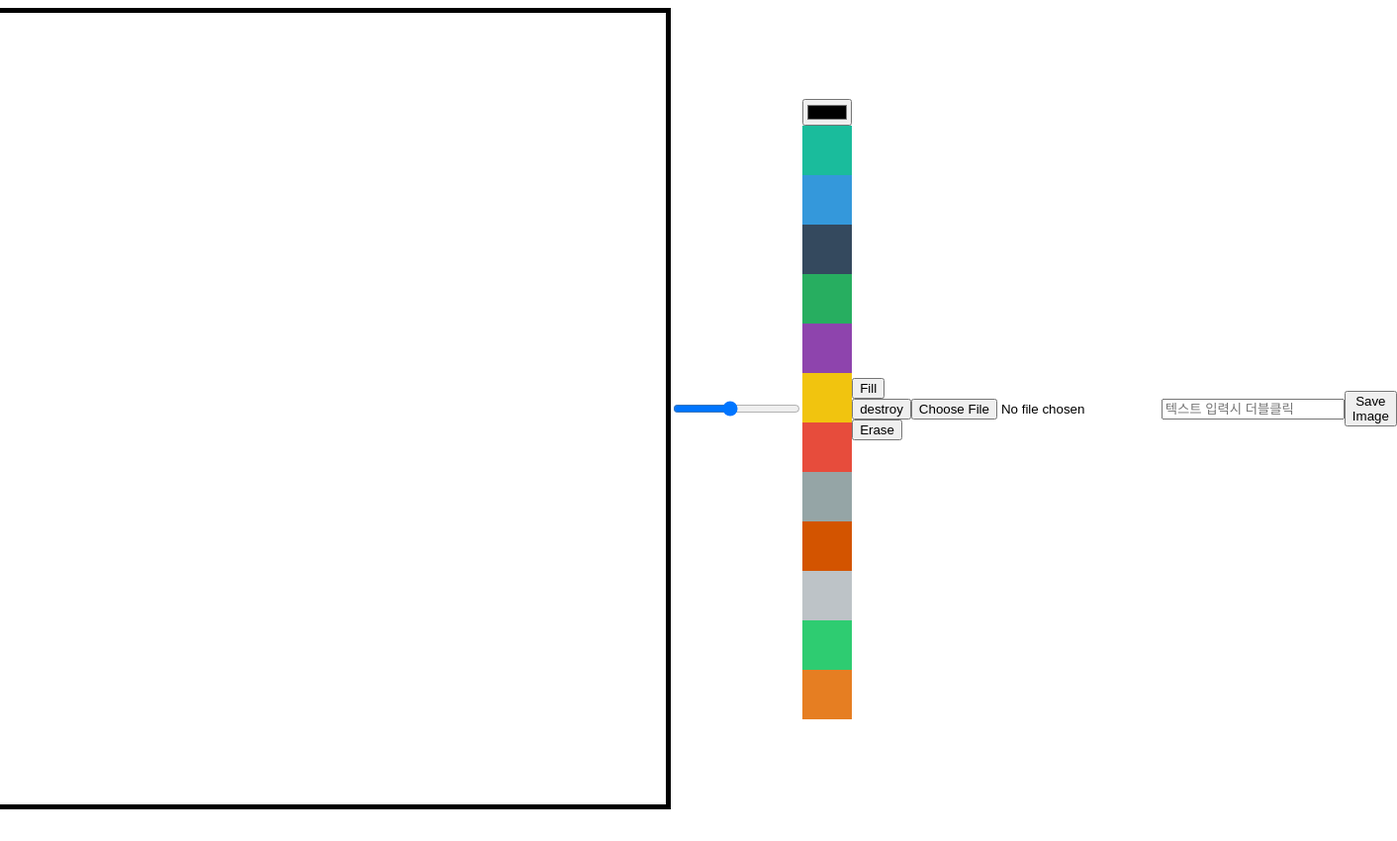
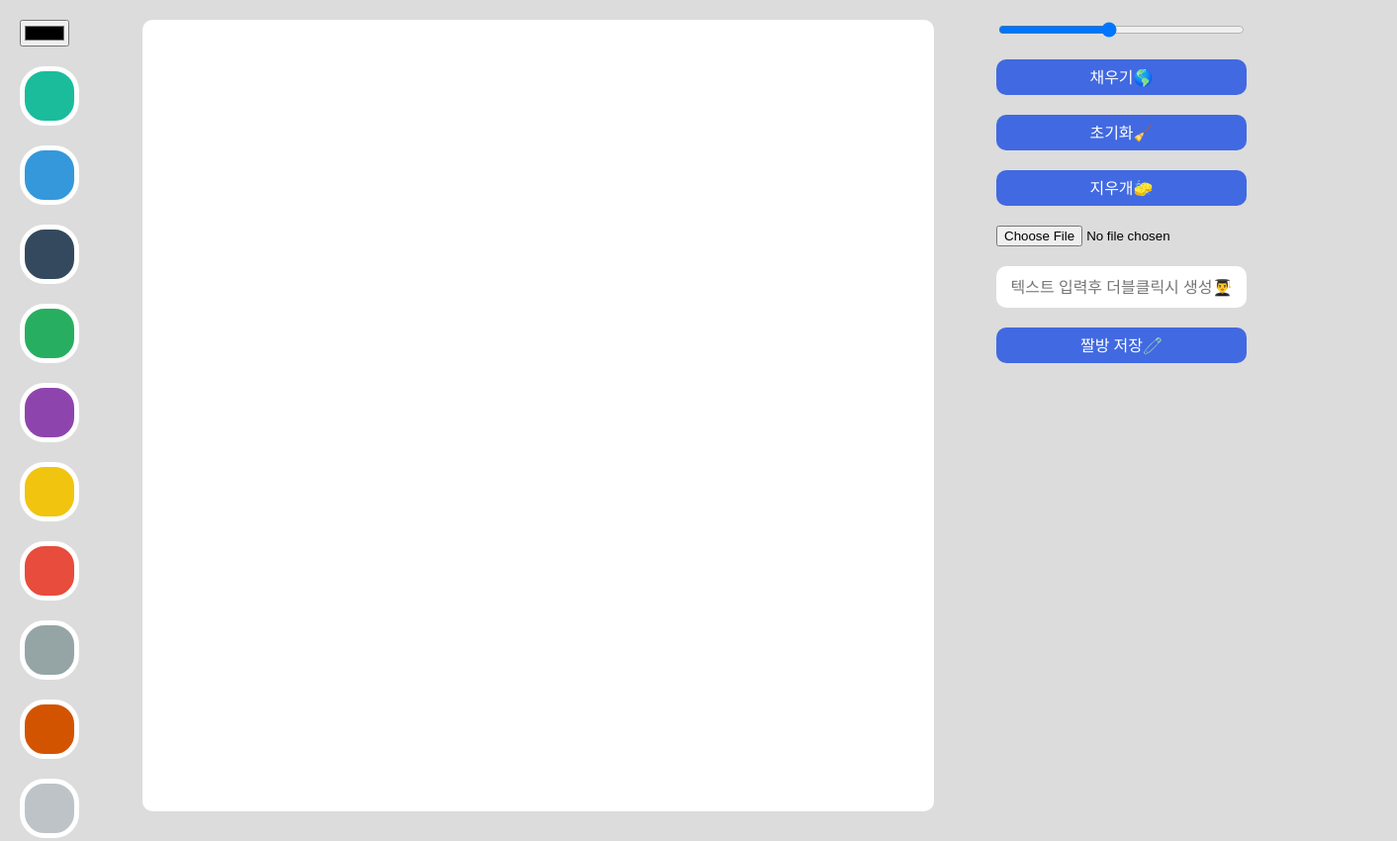
Before and after one commit to imonkfcwifi/JavaScript_MEME-Maker, a plain HTML site: page index.html in a window 1280 px wide. Shown: the top 850 px of the page at 99% size, 1412 px wide, since content can reach past the window. Before the commit the page ends 826 px from the top, so only its background shows below. Drawn offline with Linux system fonts and the light colour scheme.

Commit message:
finished

```diff
--- a/app.js
+++ b/app.js
@@ -53,11 +53,11 @@ function oncolorchange(event) {
 function onModeClick() {
     if (isFilling) {
         isFilling = false;
-        modeBtn.innerText = "Fill";
+        modeBtn.innerText = "채우기";
     }
     else {
         isFilling = true;
-        modeBtn.innerText = "draw";
+        modeBtn.innerText = "그리기";
     }
 }
 
@@ -112,7 +112,7 @@ function onSaveClick() {
     const url = canvas.toDataURL();
     const a = document.createElement("a");
     a.href = url;
-    a.download = "myDrawing.png"
+    a.download = "jjalbangRoh.png"
     a.click();
 }
 // canvas.onmousemove = function(){
--- a/index.html
+++ b/index.html
@@ -10,9 +10,7 @@
 </head>
 
 <body>
-    <canvas></canvas>
-    <input id="line-width" type="range" min="1" max="10" value="5" step="0.1">
-    <div>
+    <div class="color-options">
         <input type="color" id="color" />
         <div class="color-option" style="background-color: #1abc9c" data-color="#1abc9c"></div>
         <div class="color-option" style="background-color: #3498db" data-color="#3498db"></div>
@@ -27,14 +25,15 @@
         <div class="color-option" style="background-color: #2ecc71" data-color="#2ecc71"></div>
         <div class="color-option" style="background-color: #e67e22" data-color="#e67e22"></div>
     </div>
-    <div>
-        <button id="mode-btn">Fill</button>
-        <button id="des-btn">destroy</button>
-        <button id="eraser-btn">Erase</button>
+    <canvas></canvas>
+    <div class="btns"> <input id="line-width" type="range" min="1" max="10" value="5" step="0.1">
+        <button id="mode-btn">채우기🌎</button>
+        <button id="des-btn">초기화🧹</button>
+        <button id="eraser-btn">지우개🧽</button>
+        <input type="file" accept="image/*" id="file" />
+        <input type="text" placeholder="텍스트 입력후 더블클릭시 생성👨‍🎓" id="text" />
+        <button id="save">짤방 저장🧷</button>
     </div>
-    <input type="file" accept="image/*" id="file" />
-    <input type="text" placeholder="텍스트 입력시 더블클릭" id="text" />
-    <button id="save">Save Image</button>
     <script src="app.js"></script>
 </body>
 
--- /dev/null
+++ b/reset.css
@@ -0,0 +1,130 @@
+html,
+body,
+div,
+span,
+applet,
+object,
+iframe,
+h1,
+h2,
+h3,
+h4,
+h5,
+h6,
+p,
+blockquote,
+pre,
+a,
+abbr,
+acronym,
+address,
+big,
+cite,
+code,
+del,
+dfn,
+em,
+img,
+ins,
+kbd,
+q,
+s,
+samp,
+small,
+strike,
+strong,
+sub,
+sup,
+tt,
+var,
+b,
+u,
+i,
+center,
+dl,
+dt,
+dd,
+ol,
+ul,
+li,
+fieldset,
+form,
+label,
+legend,
+table,
+caption,
+tbody,
+tfoot,
+thead,
+tr,
+th,
+td,
+article,
+aside,
+canvas,
+details,
+embed,
+figure,
+figcaption,
+footer,
+header,
+hgroup,
+menu,
+nav,
+output,
+ruby,
+section,
+summary,
+time,
+mark,
+audio,
+video {
+	margin: 0;
+	padding: 0;
+	border: 0;
+	font-size: 100%;
+	font: inherit;
+	vertical-align: baseline;
+}
+
+/* HTML5 display-role reset for older browsers */
+article,
+aside,
+details,
+figcaption,
+figure,
+footer,
+header,
+hgroup,
+menu,
+nav,
+section {
+	display: block;
+}
+
+body {
+	line-height: 1;
+}
+
+ol,
+ul {
+	list-style: none;
+}
+
+blockquote,
+q {
+	quotes: none;
+}
+
+blockquote:before,
+blockquote:after,
+q:before,
+q:after {
+	content: '';
+	content: none;
+}
+
+table {
+	border-collapse: collapse;
+	border-spacing: 0;
+}
--- a/style.css
+++ b/style.css
@@ -1,17 +1,71 @@
+@import "reset.css";
+
 canvas {
     width: 800px;
     height: 800px;
-    border: 5px solid black;
+    background-color: white;
+    border-radius: 10px;
+
 }
 
 body {
     display: flex;
-    justify-content: center;
-    align-items: center;
+    justify-content: space-between;
+    align-items: flex-start;
+    gap: 20px;
+    background-color: gainsboro;
+    padding: 20px;
+    font-weight: 500;
+    font-family: system-ui, -apple-system, BlinkMacSystemFont, 'Segoe UI', Roboto, Oxygen, Ubuntu, Cantarell, 'Open Sans', 'Helvetica Neue', sans-serif;
+}
+
+.color-options {
+    display: flex;
+    flex-direction: column;
+    gap: 20px
 }
 
 .color-option {
     width: 50px;
     height: 50px;
     cursor: pointer;
+    border-radius: 25px;
+    transition: transform ease-in-out .3s;
+    border: 5px solid white;
+    align-items: center;
 }
+
+.btns {
+    display: flex;
+    flex-direction: column;
+    gap: 20px
+}
+
+.color-option:hover {
+    transform: scale(1.5);
+}
+
+button {
+    all: unset;
+    padding: 10px 0px;
+    text-align: center;
+    background-color: royalblue;
+    color: white;
+    cursor: pointer;
+    border-radius: 10px;
+    transition: opacity linear .2s;
+
+}
+
+button:hover {
+    opacity: 0.5;
+}
+
+input#text {
+    all: unset;
+    padding: 10px 0px;
+    text-align: center;
+    background-color: white;
+    font-family: 500;
+    border-radius: 10px;
+}
```
